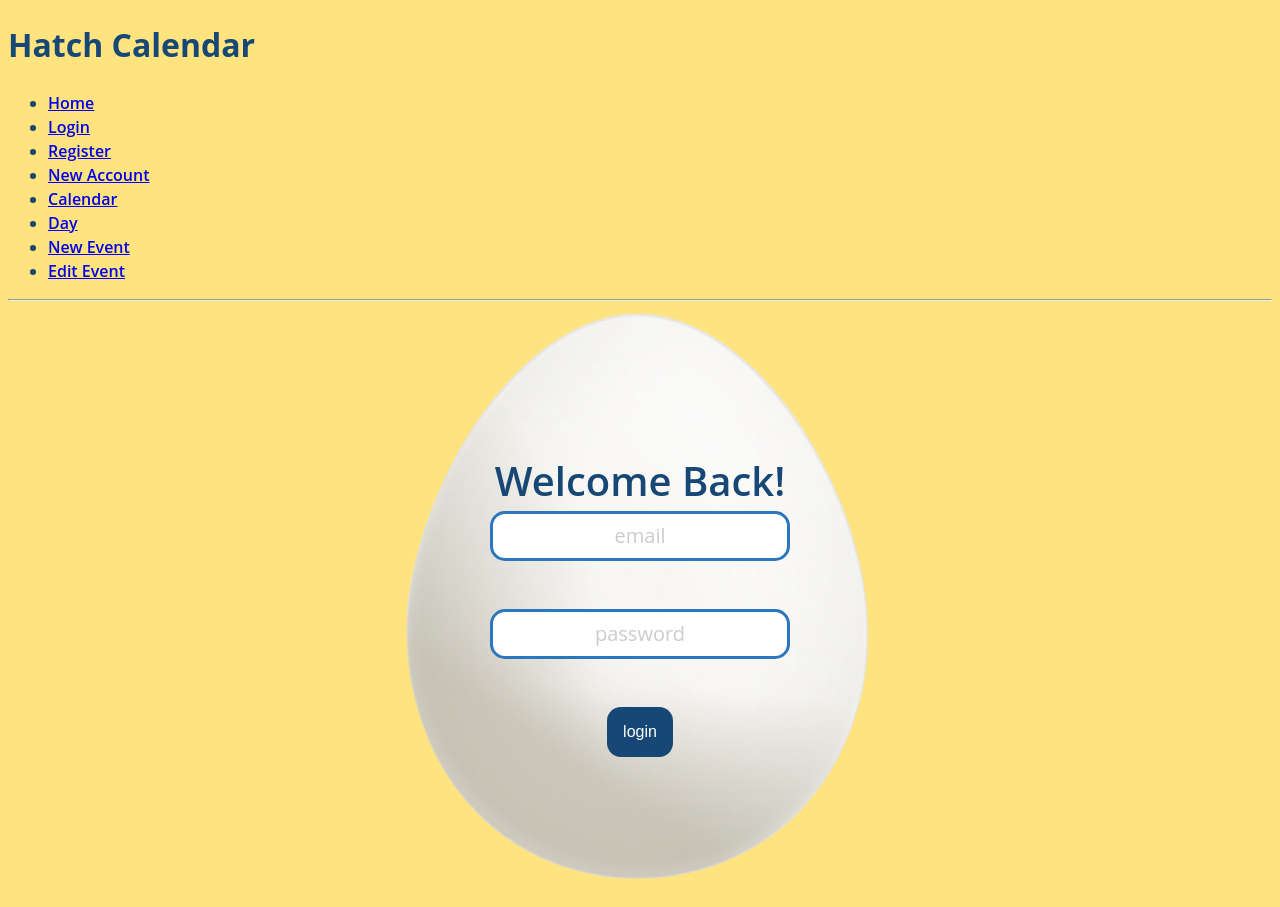
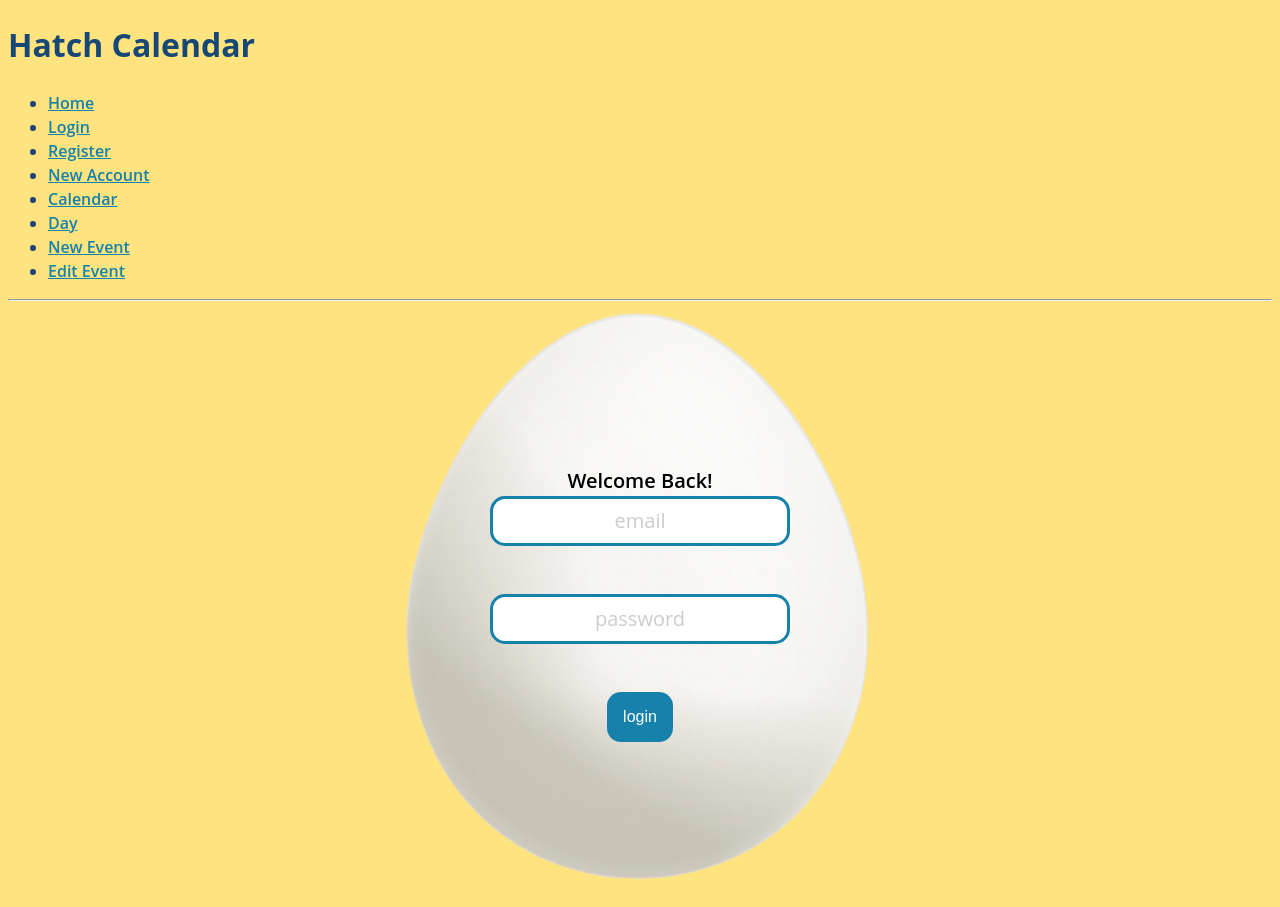
Before and after one commit to sanjitdp/hatch-calendar, a React (Create React App) app in the folder client/: page /login in a window 1280 px wide. Built offline with nearby package versions, Linux system fonts and the light colour scheme.

Commit message:
finished formatting

```diff
--- a/client/src/Components/Home.css
+++ b/client/src/Components/Home.css
@@ -10,6 +10,7 @@ display: flex;
 
 .inlinehatch{
 font-size: 16px;
+color: #1681AB;
 margin: 0px;
 }
 
--- a/client/src/Components/Home.js
+++ b/client/src/Components/Home.js
@@ -1,6 +1,7 @@
 import React from "react";
 import egg from '../images/hatched_egg.png';
 import './Home.css';
+
 class Home extends React.Component {
     render() {
         return (
@@ -11,7 +12,7 @@ class Home extends React.Component {
 		</p>
 
 	        <p>
-Welcome to <span className="inlinehatch"> Hatch </span>,the interactive calendar for all your scheduling needs. <br />
+		Welcome to <span className="inlinehatch">HATCH</span>, the interactive calendar for all your scheduling needs. <br />
 		We invite you to come hatch your plans with us and see your goals come to fruition.
 		</p>
 		<a href="/login"> login </a>
--- a/client/src/Components/Login.css
+++ b/client/src/Components/Login.css
@@ -16,9 +16,9 @@
 }
 
 span{
-font-size: 40px;
+font-size: 20px;
 margin-bottom: 20px;
-
+color: black;
 }
 
 .loginPageMain{
@@ -33,21 +33,6 @@ img{
     width: 100%;
 }
 
-
-input[type="submit"] {
-  background-color: #174774;
-  border: none;
-  color: white;
-  padding: 1em 1em;
-  text-align: center;
-  text-decoration: none;
-  display: inline-block;
-  font-size: 16px;
-  /*margin: 4px 2px;*/
-  cursor: pointer;
-  border-radius: 14px
-}
-
 input[type="password"] {
   width: 300px;
   height: 50px;
@@ -60,3 +45,7 @@ input[type="password"] {
   transition: 0.5s;
   outline: none;
 }
+
+input[type="password"]:focus {
+  border: 4px solid var(--text-blue);
+}
--- a/client/src/Components/Login.js
+++ b/client/src/Components/Login.js
@@ -64,7 +64,9 @@ class Login extends React.Component {
                         <label>
                             <input placeholder="password" type="password" value={this.state.password} onChange={this.handlePassChange} />
                         </label> <br /><br />
-                        <input type="submit" value="login" />
+
+            <button type="submit" value="Submit" class="button">login</button>
+
                     </form>
                 </div>
             </div>
--- a/client/src/Components/Register.css
+++ b/client/src/Components/Register.css
@@ -19,7 +19,7 @@
 .registerHeader{
 font-size: 20px;
 margin-bottom: 20px;
-
+color: black;
 }
 
 .registerMain{
@@ -28,24 +28,6 @@ margin-bottom: 20px;
 display: flex;
     flex-direction: column;
     align-items: center;
-}
-
-
-
-
-
-input[type="submit"] {
-  background-color: #174774;
-  border: none;
-  color: white;
-  padding: 1em 1em;
-  text-align: center;
-  text-decoration: none;
-  display: inline-block;
-  font-size: 16px;
-  /*margin: 4px 2px;*/
-  cursor: pointer;
-  border-radius: 14px
 }
 
 input[type="password"] {
@@ -60,3 +42,7 @@ input[type="password"] {
   transition: 0.5s;
   outline: none;
 }
+
+input[type="password"]:focus {
+  border: 4px solid var(--text-blue);
+}
--- a/client/src/Components/Register.js
+++ b/client/src/Components/Register.js
@@ -68,7 +68,7 @@ class Register extends React.Component {
                 <img src={egg} alt="register" />
                 <div className="registerForm">
                     <span className="registerHeader">
-                        Thank you for choosing Hatch!
+                        Thank you for choosing HATCH!
 </span>
                     <form onSubmit={this.handleSubmit}>
                         <label>
@@ -83,8 +83,7 @@ class Register extends React.Component {
                         <label>
                             <input placeholder="confirm password" type="password" value={this.state.confirm_password} onChange={this.handleConfirmPassChange} />
                         </label> <br />
-
-                        <input type="submit" value="register" />
+		      <button type="submit" value="Submit" class="button">register</button>
                     </form>
                 </div>
             </div>
--- a/client/src/index.css
+++ b/client/src/index.css
@@ -11,7 +11,7 @@
   --main-color: #FFE37E;
   --border-color: #FFE37E;
   --text-blue: #174774;
-  --lighter-blue: #2b76bd;
+  --lighter-blue: #1681AB;
   --bg-color: #FFE37E;
   --text-color: black;
   --text-color-light: #ccc;
@@ -71,7 +71,7 @@ main {
 
 /*buttons*/
 .button {
-  background-color: #174774;
+  background-color: #1681AB;
   border: none;
   color: white;
   padding: 1em 1em;
@@ -85,7 +85,7 @@ main {
 }
 
 .button:hover {
-background-color: #2b76bd;
+background-color: #174774;
 transition: 0.1s ease-out;
 }
 
@@ -186,3 +186,12 @@ padding: 10px;
 border: none;
 text-align: center;
 }
+
+/* links */
+a{
+color: #1681AB;
+}
+
+a:hover{
+color: #174774;
+}
```
Lines whose indentation alone changed are shown as unchanged.
